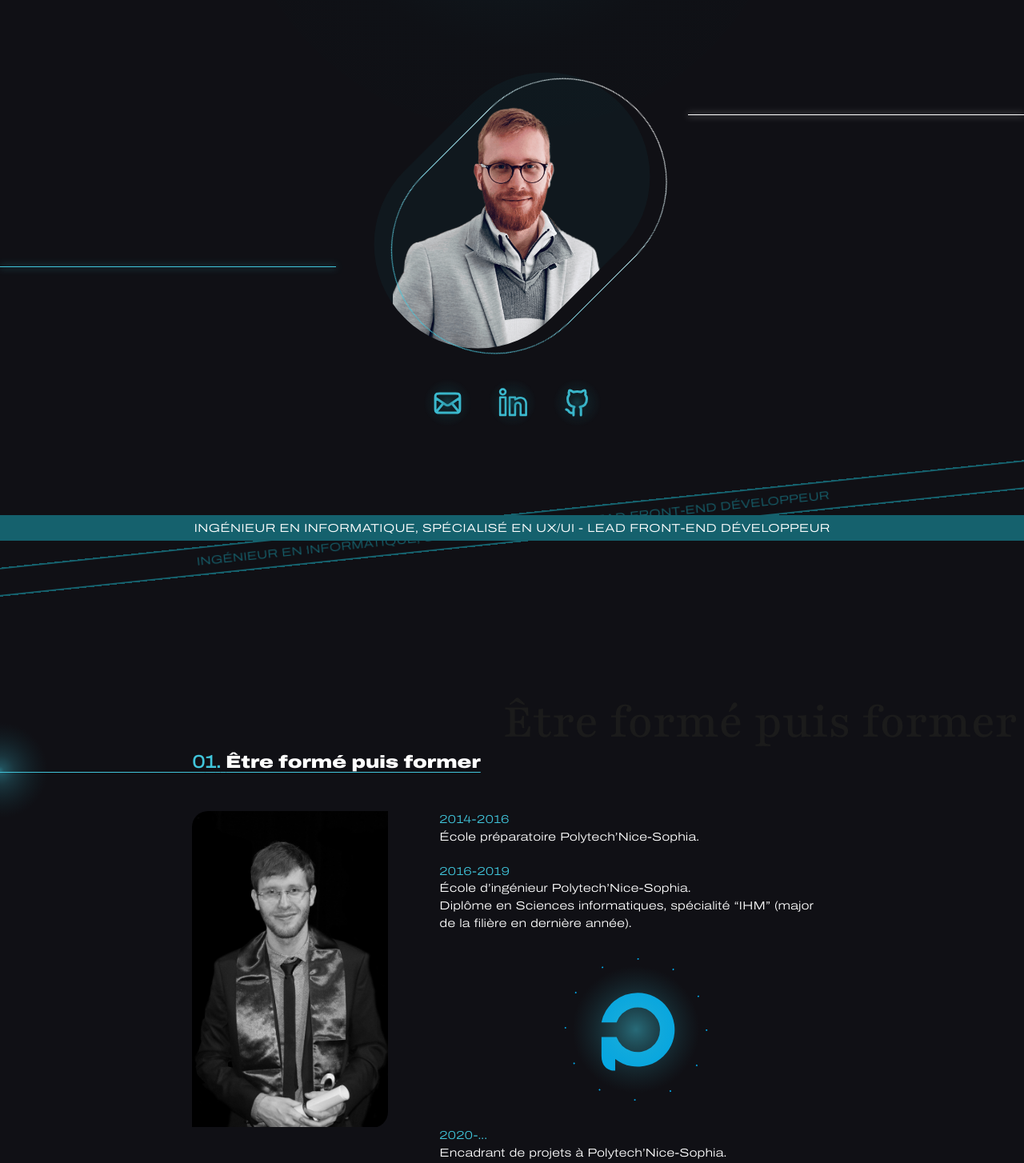
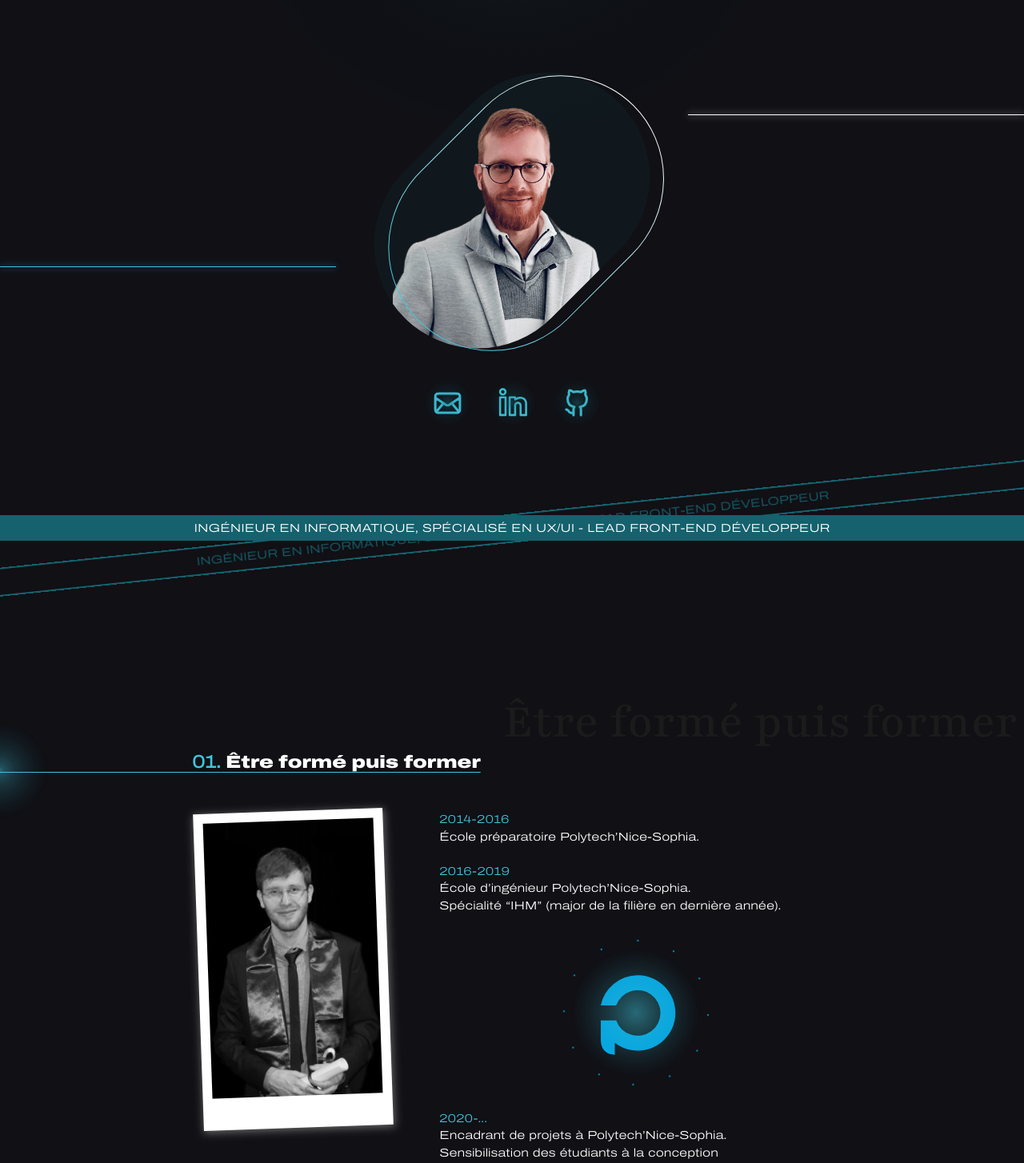
Before and after one commit to Tordesillas/Portfolio, a React (Vite) app: page / in a window 1280 px wide. Shown: the part 243-1697 px from the top of the page at 80% size. Built offline with nearby package versions, Linux system fonts and the light colour scheme.

Commit message:
Change images shape + animate a logo + text correction

```diff
--- a/src/components/atoms/AnimatedImage.css
+++ b/src/components/atoms/AnimatedImage.css
@@ -1,16 +1,18 @@
 .image-wrapper {
-    aspect-ratio: 0.62;
+    aspect-ratio: 0.599;
+    margin-left: 8px;
     opacity: 0;
     overflow: clip;
-    border-top-left-radius: 20px;
-    border-bottom-right-radius: 20px;
     transform: translateY(30px);
     transition: opacity 1s ease-out, transform 1s ease-out;
     will-change: opacity, transform;
+    border: 12px solid var(--white);
+    border-bottom: 40px solid var(--white);
+    box-shadow: 1px 2px 10px 1px #656565;
 }
 .image-wrapper.animate {
     opacity: 1;
-    transform: translateY(0);
+    transform: translateY(0) rotate(-2deg);
 }
 .image-wrapper img {
     width: 100%;
--- a/src/components/atoms/ProjectCard.css
+++ b/src/components/atoms/ProjectCard.css
@@ -45,6 +45,7 @@
     font-size: var(--font-size-s);
     color: var(--white);
     line-height: var(--line-height-normal);
+    text-wrap: balance;
     position: relative;
     z-index: 1;
 }
--- /dev/null
+++ b/src/components/icons/PolytechSpotlight.css
@@ -0,0 +1,10 @@
+.spin-circle {
+    transform-origin: 50% 50%;
+    animation: spin 20s linear infinite;
+}
+
+@keyframes spin {
+    100% {
+        transform: rotate(360deg);
+    }
+}
--- a/src/components/icons/PolytechSpotlight.tsx
+++ b/src/components/icons/PolytechSpotlight.tsx
@@ -1,9 +1,18 @@
 import React from 'react';
+import './PolytechSpotlight.css';
 
 export default function PolytechSpotlight(): React.ReactElement {
     return (
-        <svg width="180" height="180" fill="none" viewBox="-2 -2 204 204" role="img">
-            <circle cx="100" cy="100" r="100" stroke="#00ADEF" strokeDasharray="2 50.5" strokeWidth="2" />
+        <svg width="180" height="180" fill="none" viewBox="0 0 200 200" role="img" overflow="visible">
+            <circle
+                className="spin-circle"
+                cx="100"
+                cy="100"
+                r="100"
+                stroke="#00ADEF"
+                strokeDasharray="2 50.5"
+                strokeWidth="2"
+            />
             <path
                 fill="#00ADEF"
                 d="M102.376 48.056A52.376 52.376 0 0 0 51.04 90.088h21.424a31.624 31.624 0 1 1 .04 20.8H51.088v26.4c0 22.504 19.472 21.184 19.472 21.184V142a52.368 52.368 0 1 0 31.816-93.944"
--- a/src/components/molecules/EducationalSection.tsx
+++ b/src/components/molecules/EducationalSection.tsx
@@ -22,7 +22,7 @@ export default function EducationalSection(): React.ReactElement {
                         <span>2016-2019</span>
                         {'\n'}
                         École d’ingénieur Polytech’Nice-Sophia.{'\n'}
-                        Diplôme en Sciences informatiques, spécialité “IHM” (major de la filière en dernière année).
+                        Spécialité “IHM” (major de la filière en dernière année).
                     </p>
                     <div className="logo-wrapper">
                         <PolytechSpotlight />
--- a/src/components/molecules/HeroHeader.css
+++ b/src/components/molecules/HeroHeader.css
@@ -48,8 +48,9 @@ h1 {
 .avatar-wrapper {
     display: flex;
     position: relative;
-    width: 380px;
-    height: 260px;
+    width: 100%;
+    max-width: 380px;
+    aspect-ratio: 380 / 260;
     margin: 30px;
 }
 .avatar-background {
@@ -66,18 +67,13 @@ h1 {
     width: 80%;
     user-select: none;
 }
-.avatar-shape {
+.oblong {
     position: absolute;
     inset: 0;
-    background: linear-gradient(to right, var(--blue-light), var(--white));
-    mask:
-            linear-gradient(white, white) content-box,
-            linear-gradient(white, white);
-    mask-composite: exclude;
-    padding: 1px;
-    border-radius: 130px;
-    transform: rotate(-45deg) translateX(10px) translateY(20px);
-    will-change: transform;
+    width: 100%;
+    height: 100%;
+    overflow: visible;
+    transform: rotate(-45deg) translate(10px, 15px);
 }
 .white-line {
     flex: 1;
--- a/src/components/molecules/HeroHeader.tsx
+++ b/src/components/molecules/HeroHeader.tsx
@@ -18,7 +18,26 @@ export default function HeroHeader(): React.ReactElement {
                     <div className="avatar-background">
                         <img src={Me} alt="Avatar" className="avatar" />
                     </div>
-                    <span className="avatar-shape" />
+
+                    <svg className="oblong" viewBox="0 0 300 100" preserveAspectRatio="none" aria-hidden="true">
+                        <defs>
+                            <linearGradient id="oblong-grad" x1="0" y1="0" x2="1" y2="0">
+                                <stop offset="0" stopColor="var(--blue-light)" />
+                                <stop offset="1" stopColor="var(--white)" />
+                            </linearGradient>
+                        </defs>
+                        <rect
+                            x="0"
+                            y="0"
+                            width="100%"
+                            height="100%"
+                            rx="105"
+                            fill="none"
+                            stroke="url(#oblong-grad)"
+                            strokeWidth="1"
+                            vectorEffect="non-scaling-stroke"
+                        />
+                    </svg>
                 </div>
                 <span className="white-line" />
             </div>
--- a/src/components/molecules/ProjectsSection.tsx
+++ b/src/components/molecules/ProjectsSection.tsx
@@ -27,7 +27,7 @@ export default function ProjectsSection(): React.ReactElement {
             imgPath: 'ccexpert',
             imgQuantity: 7,
             link: 'https://play.google.com/store/apps/details?id=fr.tordesillas.ccexpert',
-            des: 'Application compagnon pour les joueurs du jeu mobile Castle Clash sous Android avec plus de 35k téléchargements sur le Play Store.'
+            des: 'Application compagnon du jeu Castle Clash. 35k+ téléchargements sur Google Play.'
         },
         {
             name: 'CrewExpanse',
@@ -36,7 +36,7 @@ export default function ProjectsSection(): React.ReactElement {
             imgPath: 'crewexpanse',
             imgQuantity: 4,
             link: 'https://play.google.com/store/apps/details?id=fr.tordesillas.crewexpanse',
-            des: 'Application compagnon du jeu de société The Crew, développée en React Native.'
+            des: 'Application compagnon du jeu de société The Crew.'
         },
         {
             name: 'CasAid',
@@ -60,7 +60,7 @@ export default function ProjectsSection(): React.ReactElement {
         },
         {
             name: 'Ludas',
-            date: '2019-2023',
+            date: '2025',
             img: LudasLogo,
             imgPath: 'ludas',
             imgQuantity: 2,
```
